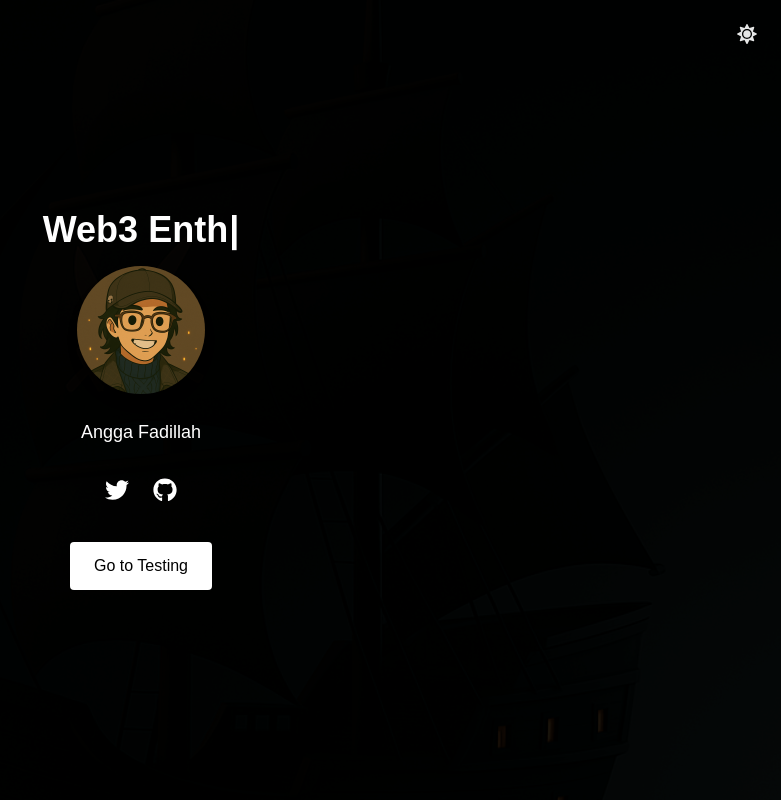
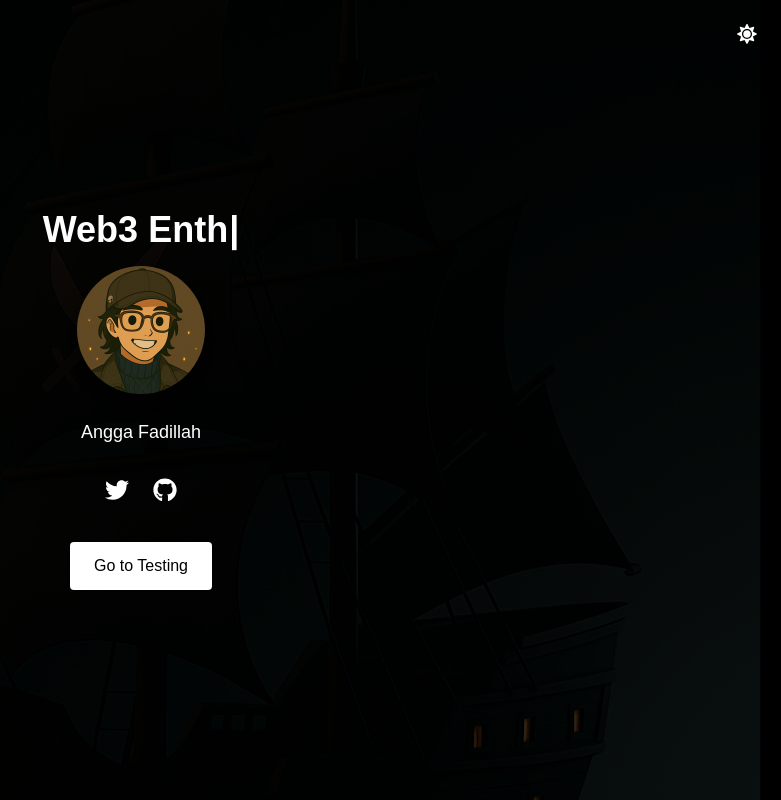
Before and after one commit to Heroness1/daycreed-inframe, a Next.js app: page / in a window 1280 px wide. Shown: the whole page, without its empty margins (499-1280 px from the left). Built offline with nearby package versions, Linux system fonts and the light colour scheme.

Commit message:
Update index.js

```diff
--- a/pages/index.js
+++ b/pages/index.js
@@ -20,33 +20,34 @@ export default function Home() {
       <Head>
         <title>Daycreed</title>
       </Head>
-      <main className="min-h-screen bg-white dark:bg-black text-black dark:text-white flex flex-col items-center justify-center p-8 relative">
+      <main className="min-h-screen bg-white dark:bg-black text-black dark:text-white flex flex-col items-center justify-center p-8 relative overflow-hidden">
 
-        {/* Toggle Button */}
-        <button
-          onClick={() => setDarkMode(!darkMode)}
-          className="absolute top-6 right-6 text-xl"
-        >
-          {darkMode ? <FaSun /> : <FaMoon />}
-        </button>
-
+        {/* Animated Pirate Ship Background */}
         <motion.div
-          className="absolute inset-0 z-0"
-          initial={{ x: -20 }}
-          animate={{ x: 20 }}
+          className="absolute inset-0 z-0 pointer-events-none"
+          initial={{ x: -30 }}
+          animate={{ x: 30 }}
           transition={{
             repeat: Infinity,
             repeatType: 'reverse',
-            duration: 10,
+            duration: 20,
             ease: 'easeInOut',
           }}
         >
           <img
             src="/pirate-ship.png"
             alt="Pirate Ship Background"
-            className="w-full h-full object-cover opacity-10"
+            className="w-full h-full object-cover opacity-20"
           />
         </motion.div>
+
+        {/* Toggle Button */}
+        <button
+          onClick={() => setDarkMode(!darkMode)}
+          className="absolute top-6 right-6 text-xl z-20"
+        >
+          {darkMode ? <FaSun /> : <FaMoon />}
+        </button>
 
         <h1 className="text-4xl font-bold mb-4 z-10">
           <Typewriter
```
